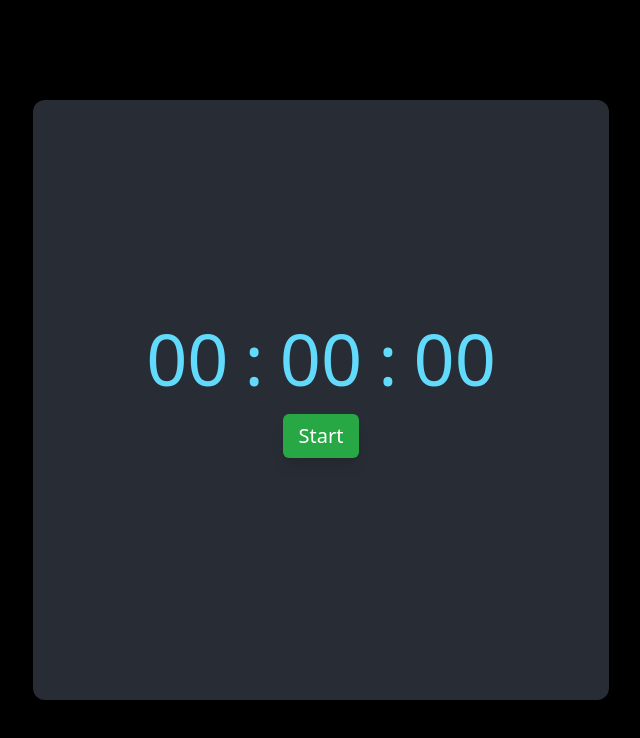
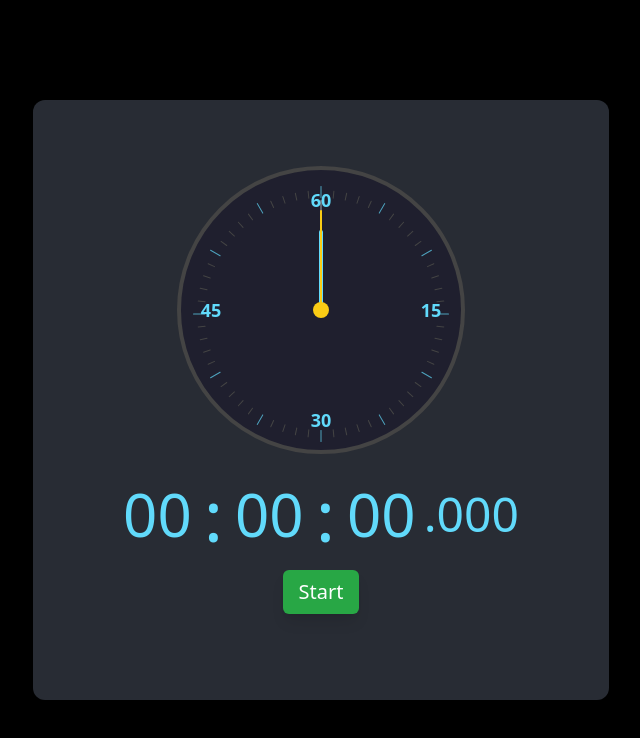
Before and after one commit to deepakpatil26/react_stopwatch, a React (Create React App) app: page / in a window 1280 px wide. Shown: the top 738 px of the page, without its empty margins (319-959 px from the left). Built offline with nearby package versions, Linux system fonts and the light colour scheme.

Commit message:
added analogue styled as well.

```diff
--- a/src/Stopwatch.tsx
+++ b/src/Stopwatch.tsx
@@ -1,145 +1,232 @@
 import React, { Component } from 'react';
-import { Form, FormGroup, Button, ButtonGroup } from 'react-bootstrap';
 
-// Define a type for component state
 interface StopwatchState {
   tick: NodeJS.Timeout | null;
-  totalSeconds: number;
+  totalMs: number;
 }
 
-// Responsive Separator component
 const Separator: React.FC = () => (
   <span className='text-4xl sm:text-5xl md:text-7xl text-[#61dafb] mx-2'>
     :
   </span>
 );
 
-class Stopwatch extends Component<{}, StopwatchState> {
+export default class Stopwatch extends Component<{}, StopwatchState> {
   constructor(props: {}) {
     super(props);
-    this.state = {
-      tick: null,
-      totalSeconds: 0,
-    };
+    this.state = { tick: null, totalMs: 0 };
   }
 
-  incrementCount = () => {
-    this.setState((prevState) => ({
-      totalSeconds: prevState.totalSeconds + 1,
-    }));
-  };
-
-  getHours = (): number => {
-    return Math.floor(this.state.totalSeconds / 3600) % 24;
-  };
-
-  getMinutes = (): number => {
-    return Math.floor(this.state.totalSeconds / 60) % 60;
-  };
-
-  getSeconds = (): number => {
-    return this.state.totalSeconds % 60;
-  };
+  incrementMs = () => this.setState((prev) => ({ totalMs: prev.totalMs + 16 }));
 
   startCounter = () => {
     this.stopCounter();
-    const tick = setInterval(this.incrementCount, 1000);
+    const tick = setInterval(this.incrementMs, 16);
     this.setState({ tick });
   };
 
   stopCounter = () => {
-    if (this.state.tick) {
-      clearInterval(this.state.tick);
-      this.setState({ tick: null });
-    }
+    if (this.state.tick) clearInterval(this.state.tick);
+    this.setState({ tick: null });
   };
 
   resetCounter = () => {
     this.stopCounter();
-    this.setState({ totalSeconds: 0 });
+    this.setState({ totalMs: 0 });
   };
 
-  resumeCounter = () => {
-    this.startCounter();
+  resumeCounter = () => this.startCounter();
+
+  getHours = () => Math.floor(this.state.totalMs / 3600000);
+  getMinutes = () => Math.floor(this.state.totalMs / 60000) % 60;
+  getSeconds = () => Math.floor(this.state.totalMs / 1000) % 60;
+  getMs = () => this.state.totalMs % 1000;
+
+  leading2 = (n: number) => (n < 10 ? '0' + n : n.toString());
+  leading3 = (n: number) => n.toString().padStart(3, '0');
+
+  // Generate tick marks
+  renderTickMarks = () => {
+    const ticks = [];
+
+    // Major ticks (every 5 seconds = 30 degrees)
+    for (let i = 0; i < 12; i++) {
+      const angle = i * 30;
+      ticks.push(
+        <div
+          key={`major-${i}`}
+          className='absolute w-px h-3 bg-[#61dafb]/70 rounded-sm'
+          style={{
+            top: '16px',
+            left: '50%',
+            transform: `translateX(-50%) rotate(${angle}deg)`,
+            transformOrigin: '50% 128px',
+          }}
+        />
+      );
+    }
+
+    // Minor ticks (every 1 second = 6 degrees)
+    for (let i = 0; i < 60; i++) {
+      if (i % 5 !== 0) {
+        // Skip positions where major ticks are
+        const angle = i * 6;
+        ticks.push(
+          <div
+            key={`minor-${i}`}
+            className='absolute w-px h-2 bg-[#444] rounded-sm'
+            style={{
+              top: '20px',
+              left: '50%',
+              transform: `translateX(-50%) rotate(${angle}deg)`,
+              transformOrigin: '50% 124px',
+            }}
+          />
+        );
+      }
+    }
+
+    return ticks;
   };
 
-  leadingZero = (num: number): string => {
-    return num < 10 ? '0' + num : num.toString();
+  // Generate numbers
+  renderNumbers = () => {
+    const numbers = [] as React.ReactNode[];
+    const radius = 110; // Distance from center
+    const displayNumbers = [60, 15, 30, 45]; // Only show these 4 numbers
+    const positions = [0, 3, 6, 9]; // Corresponding positions (0=top, 3=right, 6=bottom, 9=left)
+
+    positions.forEach((pos, index) => {
+      const angle = (pos * 30 - 90) * (Math.PI / 180); // -90 to start from top
+      const x = Math.cos(angle) * radius;
+      const y = Math.sin(angle) * radius;
+
+      numbers.push(
+        <div
+          key={`number-${pos}`}
+          className='absolute text-[#61dafb] text-lg font-bold'
+          style={{
+            left: `calc(50% + ${x}px)`,
+            top: `calc(50% + ${y}px)`,
+            transform: 'translate(-50%, -50%)',
+          }}>
+          {displayNumbers[index]}
+        </div>
+      );
+    });
+
+    return numbers;
   };
 
   render() {
-    const started =
-      this.getHours() > 0 || this.getMinutes() > 0 || this.getSeconds() > 0;
+    const { tick, totalMs } = this.state;
+    const h = this.getHours(),
+      m = this.getMinutes(),
+      s = this.getSeconds(),
+      ms = this.getMs();
+    const started = totalMs > 0;
 
-    let buttons = null;
+    const minuteAngle = m * 6 + s * 0.1;
+    const secondAngle = s * 6 + ms * 0.006;
+    const msAngle = (ms / 1000) * 360;
 
-    // Responsive button classes
     const baseBtn =
       'rounded-md shadow-lg transition px-4 py-2 text-base sm:text-lg md:text-xl w-full max-w-[200px] md:max-w-[140px] text-center hover:opacity-90 active:translate-y-[1px]';
-
-    if (!this.state.tick && !started) {
-      buttons = (
-        <ButtonGroup className='my-5 mx-auto flex flex-col gap-2 items-center md:flex-row'>
-          <Button
+    const buttons =
+      !tick && !started ? (
+        <div className='my-5 mx-auto flex flex-col gap-2 items-center md:flex-row'>
+          <button
             className={`${baseBtn} bg-[#28a745] text-white`}
             onClick={this.startCounter}>
             Start
-          </Button>
-        </ButtonGroup>
-      );
-    } else if (!this.state.tick && started) {
-      buttons = (
-        <ButtonGroup className='my-5 mx-auto flex flex-col gap-2 items-center md:flex-row'>
-          <Button
+          </button>
+        </div>
+      ) : !tick && started ? (
+        <div className='my-5 mx-auto flex flex-col gap-2 items-center md:flex-row'>
+          <button
             className={`${baseBtn} bg-[#007bff] text-white`}
             onClick={this.resumeCounter}>
             Resume
-          </Button>
-          <Button
+          </button>
+          <button
             className={`${baseBtn} bg-[#ffc107] text-[#282c34]`}
             onClick={this.resetCounter}>
             Reset
-          </Button>
-        </ButtonGroup>
-      );
-    } else {
-      buttons = (
-        <ButtonGroup className='my-5 mx-auto flex flex-col gap-2 items-center md:flex-row'>
-          <Button
+          </button>
+        </div>
+      ) : (
+        <div className='my-5 mx-auto flex flex-col gap-2 items-center md:flex-row'>
+          <button
             className={`${baseBtn} bg-[#dc3545] text-white`}
             onClick={this.stopCounter}>
             Stop
-          </Button>
-          <Button
+          </button>
+          <button
             className={`${baseBtn} bg-[#ffc107] text-[#282c34]`}
             onClick={this.resetCounter}>
             Reset
-          </Button>
-        </ButtonGroup>
+          </button>
+        </div>
       );
-    }
 
     return (
       <div className='w-[95vw] max-w-xl h-full flex flex-col justify-center items-center bg-[#282c34] text-white font-sans p-5 rounded-xl shadow-2xl'>
-        <Form className='flex-1 self-stretch flex flex-col justify-center items-center flex-wrap'>
-          <FormGroup className='flex flex-row items-center justify-center flex-wrap'>
-            <span className='text-4xl sm:text-5xl md:text-7xl text-[#61dafb] mx-2'>
-              {this.leadingZero(this.getHours())}
+        {/* Analog face */}
+        <div className='relative w-72 h-72 rounded-full mb-6 bg-[#1f1f2e] flex items-center justify-center border-4 border-[#444]'>
+          {/* Tick marks */}
+          {this.renderTickMarks()}
+
+          {/* Numbers */}
+          {this.renderNumbers()}
+
+          {/* Hands */}
+          <div
+            className='absolute bottom-1/2 left-1/2 w-[4px] h-[80px] bg-[#61dafb] rounded-sm origin-bottom transition-transform duration-75 z-10'
+            style={{
+              transform: `translateX(-50%) rotate(${minuteAngle}deg)`,
+              transformOrigin: '50% 100%',
+            }}
+          />
+          <div
+            className='absolute bottom-1/2 left-1/2 w-[2px] h-[100px] bg-yellow-400 rounded-sm origin-bottom transition-transform duration-75 z-20'
+            style={{
+              transform: `translateX(-50%) rotate(${secondAngle}deg)`,
+              transformOrigin: '50% 100%',
+            }}
+          />
+          <div
+            className='absolute bottom-1/2 left-1/2 w-[1px] h-[110px] bg-white/60 rounded-sm origin-bottom transition-transform duration-75 z-10'
+            style={{
+              transform: `translateX(-50%) rotate(${msAngle}deg)`,
+              transformOrigin: '50% 100%',
+            }}
+          />
+
+          {/* Center pivot */}
+          <div className='absolute top-1/2 left-1/2 w-4 h-4 bg-yellow-400 rounded-full transform -translate-x-1/2 -translate-y-1/2 z-30' />
+        </div>
+
+        {/* Digital display */}
+        <div className='flex flex-col items-center'>
+          <div className='flex flex-row items-center justify-center flex-wrap'>
+            <span className='text-4xl sm:text-5xl md:text-6xl text-[#61dafb] mx-1'>
+              {this.leading2(h)}
             </span>
             <Separator />
-            <span className='text-4xl sm:text-5xl md:text-7xl text-[#61dafb] mx-2'>
-              {this.leadingZero(this.getMinutes())}
+            <span className='text-4xl sm:text-5xl md:text-6xl text-[#61dafb] mx-1'>
+              {this.leading2(m)}
             </span>
             <Separator />
-            <span className='text-4xl sm:text-5xl md:text-7xl text-[#61dafb] mx-2'>
-              {this.leadingZero(this.getSeconds())}
+            <span className='text-4xl sm:text-5xl md:text-6xl text-[#61dafb] mx-1'>
+              {this.leading2(s)}
             </span>
-          </FormGroup>
-          <FormGroup>{buttons}</FormGroup>
-        </Form>
+            <span className='text-3xl sm:text-4xl md:text-5xl text-[#61dafb] mx-1'>
+              .{this.leading3(ms)}
+            </span>
+          </div>
+          {buttons}
+        </div>
       </div>
     );
   }
 }
-
-export default Stopwatch;
```
